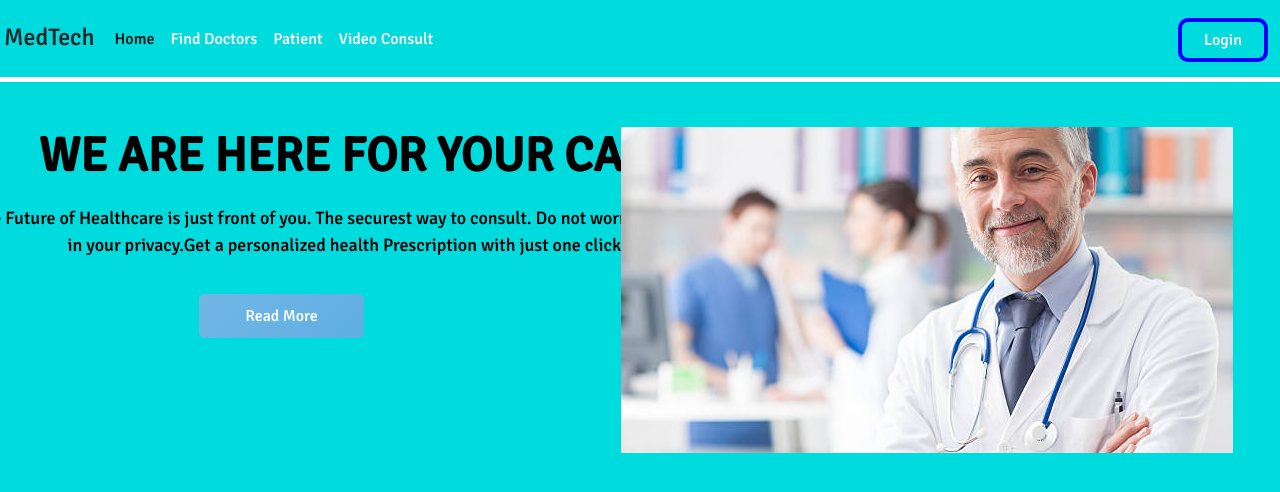
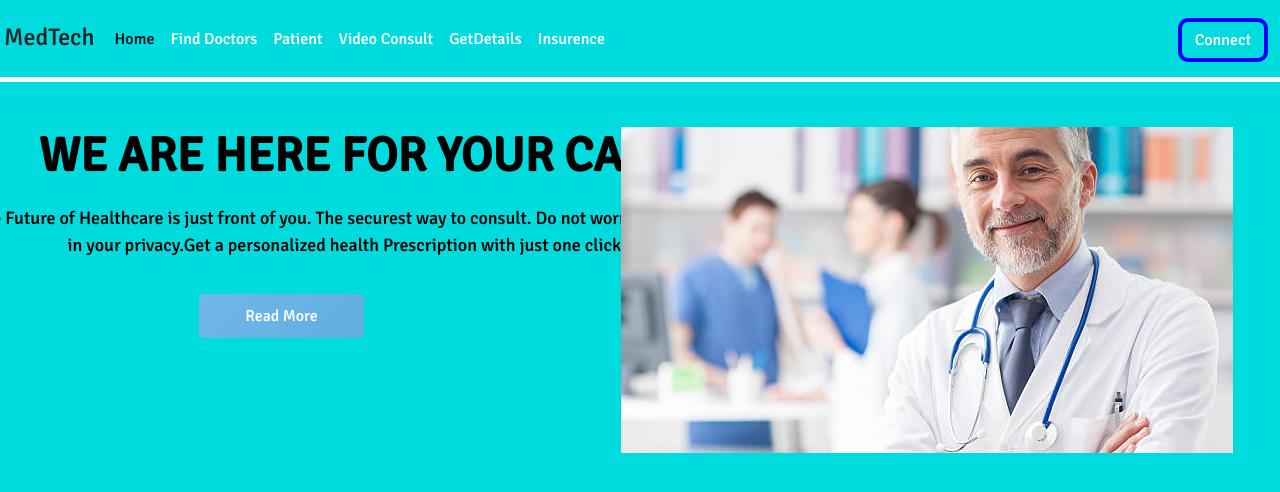
Before and after one commit to lalit-pawar/MedTech, a React (Create React App) app: page /#/ in a window 1280 px wide. Shown: the top 492 px of the page. Built offline with nearby package versions, Linux system fonts and the light colour scheme; the HTML template or start-up script is replaced by a standard one; a web font is replaced by a local one.

Commit message:
wallet connect & added pages

```diff
--- a/public/index.html
+++ b/public/index.html
@@ -15,7 +15,7 @@
 
     <link rel="manifest" href="%PUBLIC_URL%/manifest.json" />
 
-    <title>React Router</title>
+    <title>MedTech</title>
   </head>
   <body>
     <noscript>You need to enable JavaScript to run this app.</noscript>
--- a/src/App.js
+++ b/src/App.js
@@ -5,6 +5,8 @@ import Home from "./Components/Home";
 import Find_Doctors from "./Components/Find Doctors";
 import Patient from "./Components/Patient";
 import Video_Consult from "./Components/Video Consult";
+import GetDetails from "./Components/GetDetails";
+import Insurence from "./Components/Insurence";
 
 
 function App() {
@@ -14,21 +16,31 @@ function App() {
           <HashRouter basename="/">
         <div className="App">
           <Switch>
+
             <Route exact path="/">
               <Home />
             </Route>
+
             <Route exact path="/Find Doctors">
               <Find_Doctors />
             </Route>
+
             <Route exact path="/Video Consult">
               <Video_Consult/>
             </Route>
+
             <Route exact path="/Patient">
               <Patient/>
             </Route>
-            {/* <Route exact path="/">
-              <Reels />
-            </Route> */}
+
+            <Route exact path="/GetDetails">
+              <GetDetails/>
+            </Route>
+
+            <Route exact path="/Insurence">
+              <Insurence/>
+            </Route>
+
           </Switch>
         </div>
       </HashRouter>
--- /dev/null
+++ b/src/Components/GetDetails.js
@@ -0,0 +1,19 @@
+import React from 'react'
+
+function GetDetails() {
+  return (
+    <div>
+
+        <h3>Get Patient Details</h3>
+        <p>Only Whitlisted Doctors are allwed</p>
+
+        <p>
+            1. Scan Patient QR <br />
+            2. NFC <br />
+            3. Enter user Address <br />
+        </p>
+    </div>
+  )
+}
+
+export default GetDetails
--- /dev/null
+++ b/src/Components/Insurence.js
@@ -0,0 +1,11 @@
+import React from 'react'
+
+function Insurence() {
+  return (
+    <div>
+        <h2>Claim Insurence</h2>
+    </div>
+  )
+}
+
+export default Insurence
--- a/src/Components/Navbar.js
+++ b/src/Components/Navbar.js
@@ -4,6 +4,31 @@ import '../CSS/Navbar.css'
 import '../App.css'
 
 export default function Navbar() {
+
+  const [isWalletInstalled, setIsWalletInstalled] = useState(false)
+  const [account, setAccount] = useState(null)
+  const [isWalletConnect,setIsWalletConnect] = useState("Connect")
+
+  const connectToMeta = async() => {
+
+    if(window.ethereum){
+
+      window.ethereum.request( {method: "eth_requestAccounts"})
+      .then((accounts) => {
+        setAccount(accounts[0]);
+        setIsWalletConnect("Connected")
+      }).catch( (e) => {
+        alert(e)
+      })
+    }
+
+    else{
+      window.alert("Please Install Metamask!")
+    }
+
+  }
+
+
   return (
     <nav className="navbar navbar-expand-lg bg-body-tertiary">
       <span className="logo">MedTech</span>
@@ -32,14 +57,23 @@ export default function Navbar() {
             </a>
           </li>
 
-          {/* <li className="nav-item">
-          <a className="nav-link  active" aria-current="page"  href="/">Reels</a>
+          <li className="nav-item">
+            <a className="nav-link " aria-current="page" href="#/GetDetails">
+              GetDetails
+            </a>
+          </li>
 
-        </li> */}
+          <li className="nav-item">
+            <a className="nav-link " aria-current="page" href="#/Insurence">
+              Insurence
+            </a>
+          </li>
+
+
         </ul>
         <div className="login">
-        <button className="btn" type="submit">
-            Login
+        <button className="btn" onClick={connectToMeta} >
+            {isWalletConnect}
           </button>
           </div>
 
```
